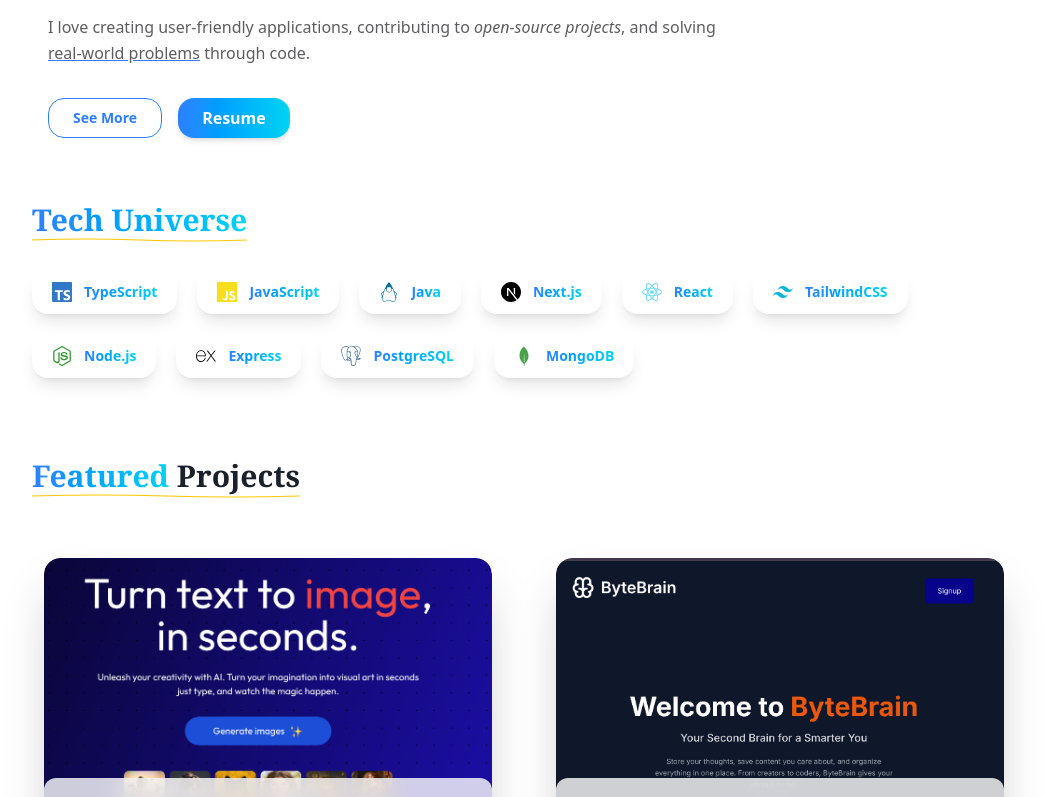
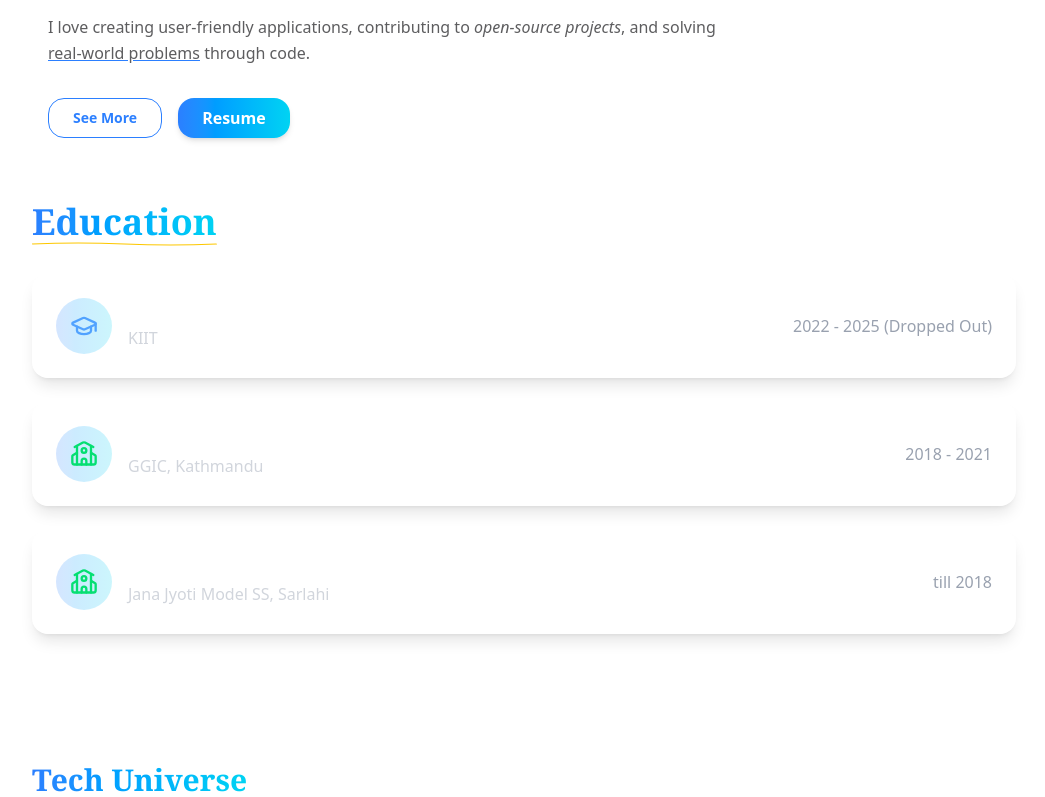
Before and after one commit to rajscriptsGH/Portfolio, a Next.js app: page / in a window 1280 px wide. Shown: the part 720-1517 px from the top of the page, without its empty margins (156-1201 px from the left). Built offline with nearby package versions, Linux system fonts and the light colour scheme; a web font is replaced by a local one.

Commit message:
education component added

```diff
--- a/src/app/page.tsx
+++ b/src/app/page.tsx
@@ -9,6 +9,7 @@
 import TimeLocation from "@/components/TimeLocation";
 import Blogs from "@/components/Blogs"
 import Experience from "@/components/Experience";
+import Education from "@/components/Education";
 
 export default function Home() {
   return (
@@ -18,6 +19,7 @@
       <Header />
       <Github />
       <About />
+      <Education />
       {/* <Experience /> */}
       <Skills />
       <FeaturedProjects />
--- /dev/null
+++ b/src/components/Education.tsx
@@ -0,0 +1,76 @@
+"use client"
+import React from "react"
+import { GraduationCap, School } from "lucide-react"
+
+const Education = () => {
+    const education = [
+        {
+            degree: "B.Tech CSE",
+            institution: "KIIT",
+            duration: "2022 - 2025 (Dropped Out)",
+            icon: <GraduationCap className="text-blue-400" size={28} />,
+        },
+        {
+            degree: "11th/12th - PCM",
+            institution: "GGIC, Kathmandu",
+            duration: "2018 - 2021",
+            icon: <School className="text-green-400" size={28} />,
+        },
+        {
+            degree: "Secondary Education",
+            institution: "Jana Jyoti Model SS, Sarlahi",
+            duration: "till 2018",
+            icon: <School className="text-green-400" size={28} />,
+        },
+    ]
+
+    return (
+        <section id="education" className="relative max-w-6xl mx-auto px-6 py-16 lg:ml-20">
+            <h2 className="relative inline-block text-4xl font-bold mb-8 text-left">
+                <span className="bg-gradient-to-r from-blue-500 to-cyan-400 bg-clip-text text-transparent">
+                    Education
+                </span>
+                <svg
+                    className="absolute left-0 -bottom-1 w-full h-1 text-yellow-400"
+                    viewBox="0 0 100 10"
+                    preserveAspectRatio="none"
+                    fill="none"
+                    xmlns="http://www.w3.org/2000/svg"
+                >
+                    <path
+                        d="M0 5 Q 25 0, 50 5 T 100 5"
+                        stroke="currentColor"
+                        strokeWidth="2"
+                        fill="transparent"
+                    />
+                </svg>
+            </h2>
+
+            <div className="flex flex-col gap-6">
+                {education.map((edu, i) => (
+                    <div
+                        key={i}
+                        className="group flex items-start md:items-center justify-between gap-6 p-6 rounded-2xl bg-white/10 backdrop-blur-lg shadow-lg hover:bg-white/20 transition-all duration-300"
+                    >
+                        <div className="flex items-start gap-4">
+                            <div className="flex items-center justify-center w-14 h-14 rounded-full bg-gradient-to-r from-blue-500/20 to-cyan-400/20">
+                                {edu.icon}
+                            </div>
+                            <div>
+                                <h3 className="text-lg md:text-xl font-semibold text-white">
+                                    {edu.degree}
+                                </h3>
+                                <p className="text-gray-300">{edu.institution}</p>
+                            </div>
+                        </div>
+                        <p className="text-sm md:text-base text-gray-400 whitespace-nowrap">
+                            {edu.duration}
+                        </p>
+                    </div>
+                ))}
+            </div>
+        </section>
+    )
+}
+
+export default Education
```
